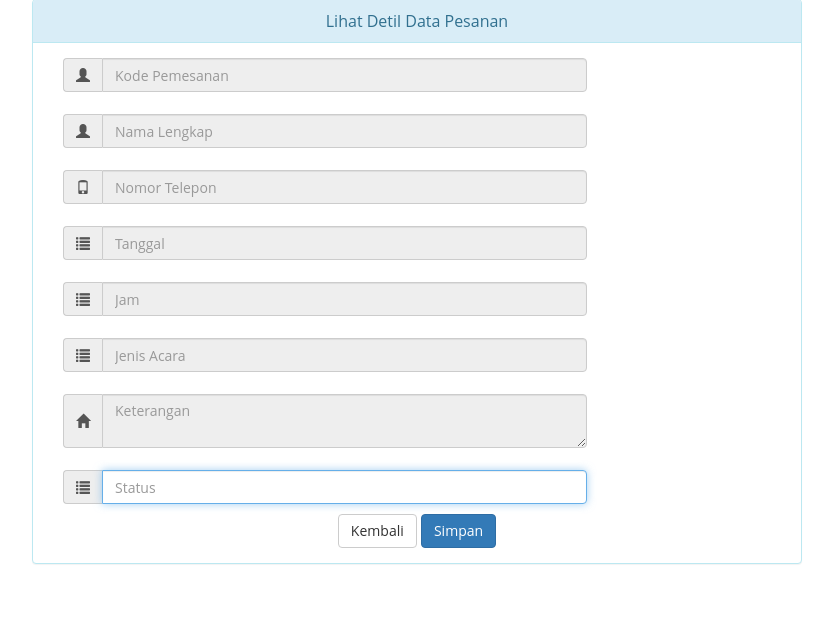
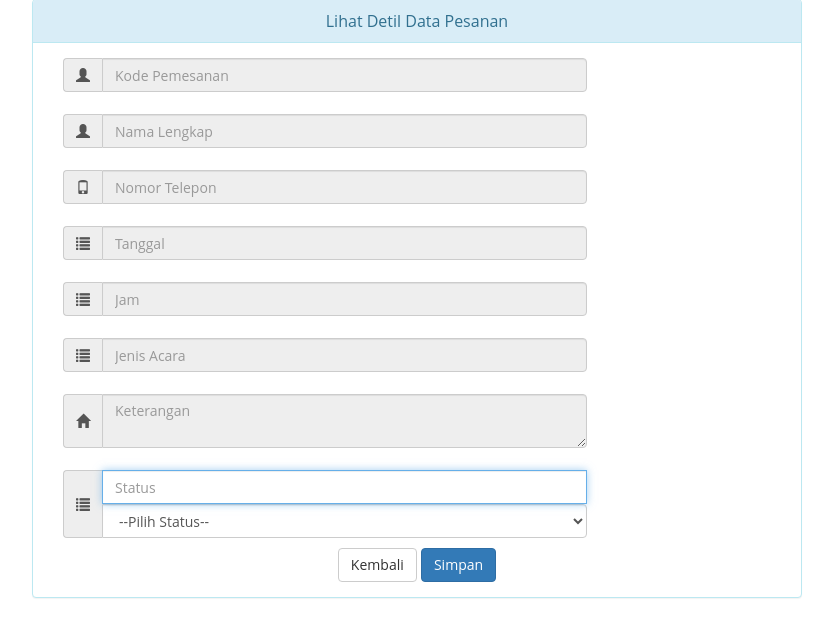
Before and after one commit to salsapr/ProjectWork, a CodeIgniter app: page /ProjectWork/index.php/admin/detil_data_pesanan in a window 1280 px wide. Shown: the part 23-660 px from the top of the page, without its empty margins (223-1056 px from the left). Run offline with CodeIgniter, Linux system fonts and the light colour scheme; a user stored in the database is signed in; data comes from the database, SQL or seed files in the repository; data that the repository does not hold is empty; some libraries are stand-ins or nearby versions.

Commit message:
Select Status Detil Data

```diff
--- a/application/views/data_pembayaran_view.php
+++ b/application/views/data_pembayaran_view.php
@@ -66,7 +66,7 @@
                                         <tr>
                                             <th>Kode Booking</th>
                                             <th>Tanggal</th>
-                                            <th>Nama Pemesan</th>
+                                            <th>Nama Pengirim</th>
                                             <th>Nomor Rekening</th>
                                             <th>Jumlah Uang (Rp)</th>
                                             <th>Status</th>
--- a/application/views/data_pesanan_view.php
+++ b/application/views/data_pesanan_view.php
@@ -66,7 +66,7 @@
                                 <table class="table table-striped">
                                     <thead>
                                         <tr>
-                                            <th>Nama</th>
+                                            <th>Nama Pemesan</th>
                                             <th>Kode Booking</th>
                                             <th>Nomor Telepon</th>
                                             <th>Tanggal</th>
--- a/application/views/detil_data_pesanan_view.php
+++ b/application/views/detil_data_pesanan_view.php
@@ -46,7 +46,14 @@
 
 									<div class="input-group">
 										<span class="input-group-addon"><i class="glyphicon glyphicon-list"></i></span>
-										<input type="text" id="status" name="status" autofocus placeholder="Status" class="form-control"  value="<?php  echo $detil->STATUS ?>" />
+										<input type="select" id="status" name="status" autofocus placeholder="Status" class="form-control"  value="<?php  echo $detil->STATUS ?>" />
+										<select name="status" id="status" class="form-control">
+										  <option value="<?php  echo $detil->STATUS ?>">--Pilih Status--</option>
+										  <option value="DP">DP</option>
+										  <option value="Lunas">Lunas</option>
+										  <option value="Selesai">Selesai</option>
+										  <option value="Batal">Batal</option>
+										</select>
 									</div>
 								</div>
 
```
